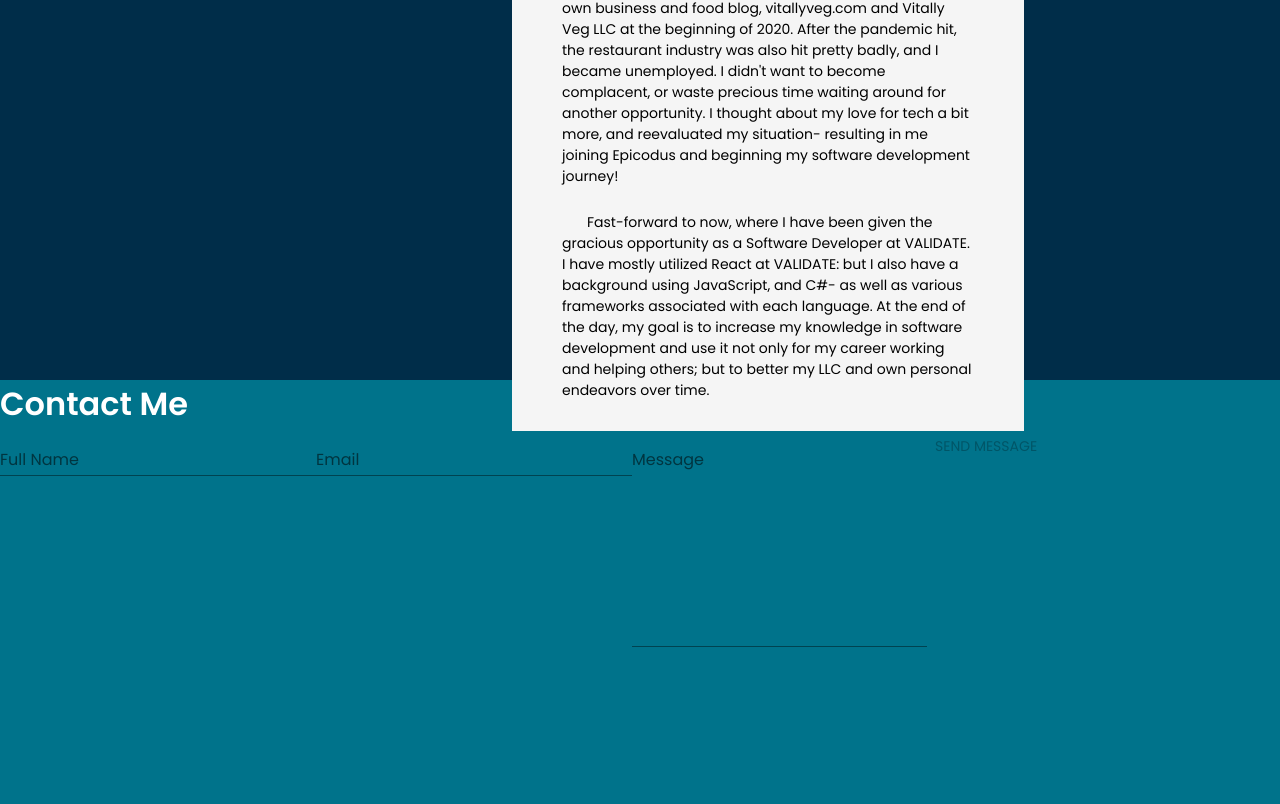
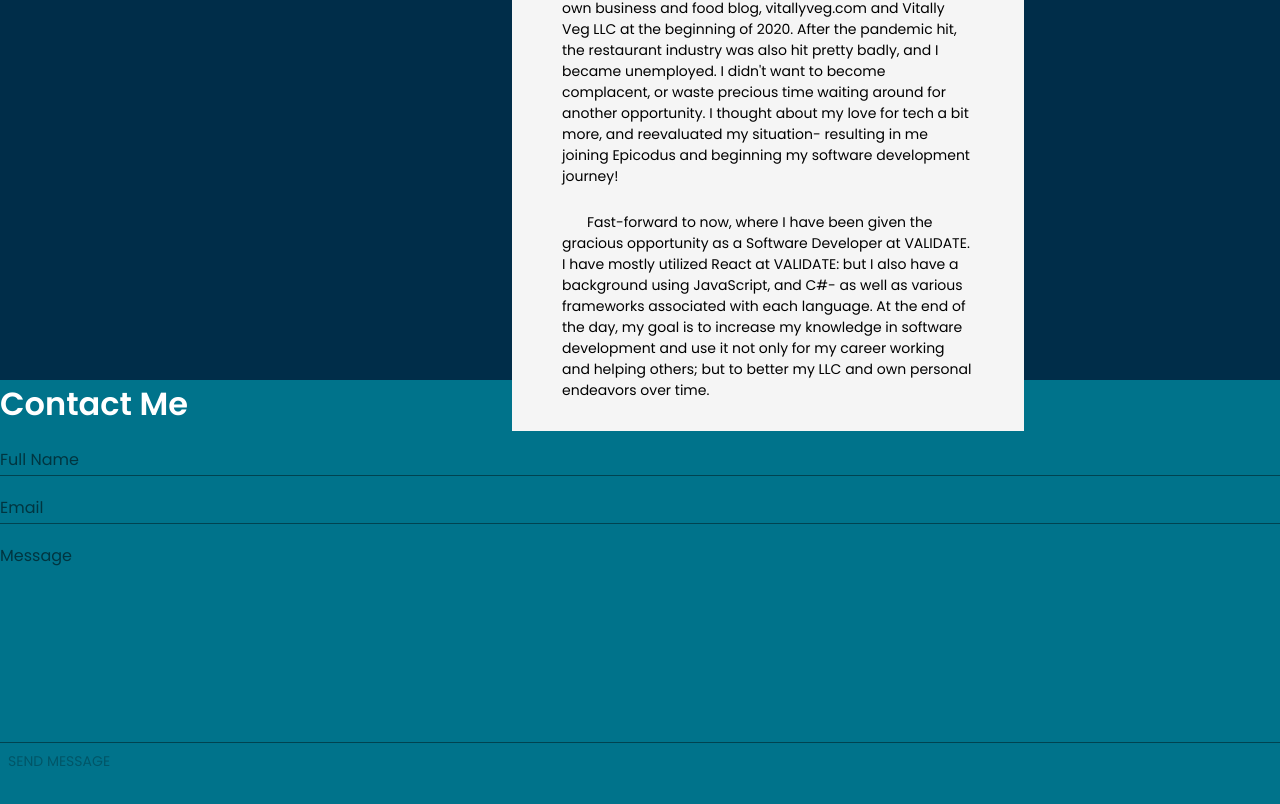
Before and after one commit to Knutsenjamie/Portfolio, a React (Create React App) app: page / in a window 1280 px wide. Shown: the part 370-1174 px from the top of the page. Built offline with nearby package versions, Linux system fonts and the light colour scheme.

Commit message:
fix email form

```diff
--- a/src/components/contact/Contact.jsx
+++ b/src/components/contact/Contact.jsx
@@ -23,6 +23,7 @@ const inputFieldValues = [
     }
 ];
 
+
 export default function Contact() {
     const {
         handleInputValue,
@@ -36,6 +37,7 @@ export default function Contact() {
             <form onSubmit={handleFormSubmit}>
                 {inputFieldValues.map((inputFieldValue, index) => {
                     return (
+                    <div className="emailForm">
                         <TextField
                             key={index}
                             onBlur={handleInputValue}
@@ -46,16 +48,18 @@ export default function Contact() {
                             rows={inputFieldValue.rows ?? 1}
                             autoComplete="none"
                             {...(errors[inputFieldValue.name] && { error: true, helperText: errors[inputFieldValue.name] })}
-
                         />
+                    </div>
                     );
                 })}
+                <div className="buttonStyling">
                     <Button
                         type="submit"
                         disabled={!formIsValid()}
                     >
                         Send Message
                     </Button>
+                </div>
             </form>
         </div>
     )
--- a/src/components/contact/contact.scss
+++ b/src/components/contact/contact.scss
@@ -1,3 +1,8 @@
 .contact {
   background-color: #00738b;
+
+  .emailForm {
+    align-items: center;
+    display: grid;
+  }
 }
--- a/src/components/projects/Projects.jsx
+++ b/src/components/projects/Projects.jsx
@@ -71,14 +71,14 @@ export default function Projects() {
                             <div className="item">
                                 <a href="https://vitallyveg.com/">
                                     <img src="assets/vegSite.png" alt="Wordpress vitally veg website preview"/>
-                                    </a>
+                                </a>
                                     <h3>Vitally Veg Wordpress Site</h3>
                             </div>
                             <div className="item">
                                 <a href="https://github.com/Knutsenjamie/blind-cat-tinder">
                                     <img src="assets/catTinder.png" alt="Blind cat tinder website preview"/>
+                                </a>
                                     <h3>Blind Cat Tinder</h3>
-                                </a>
                             </div>
                         </div>
                 </div>
```
Also changed, not shown: public/assets/melinda-gimpel-5Ne6mMQtIdo-unsplash.jpg (deleted), 1 other file (tests, documents, lock files or other folders). Lines whose indentation alone changed are shown as unchanged.
